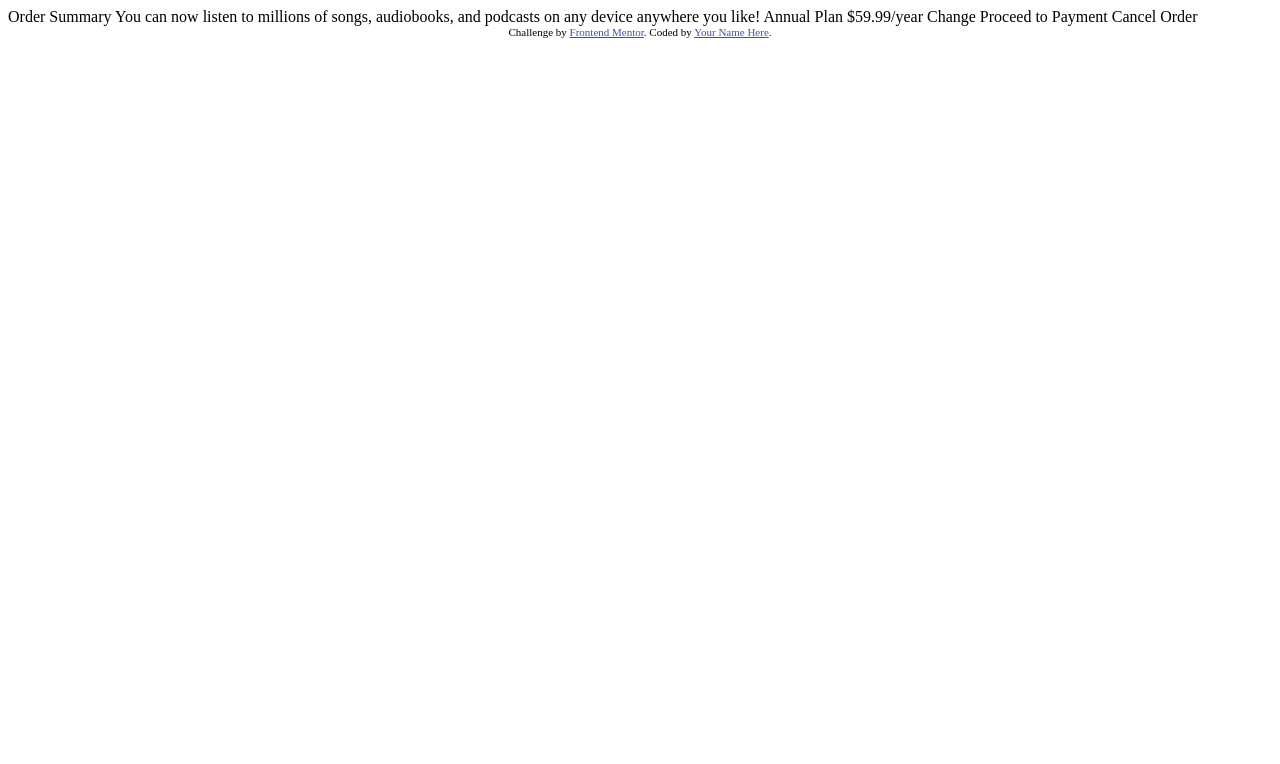
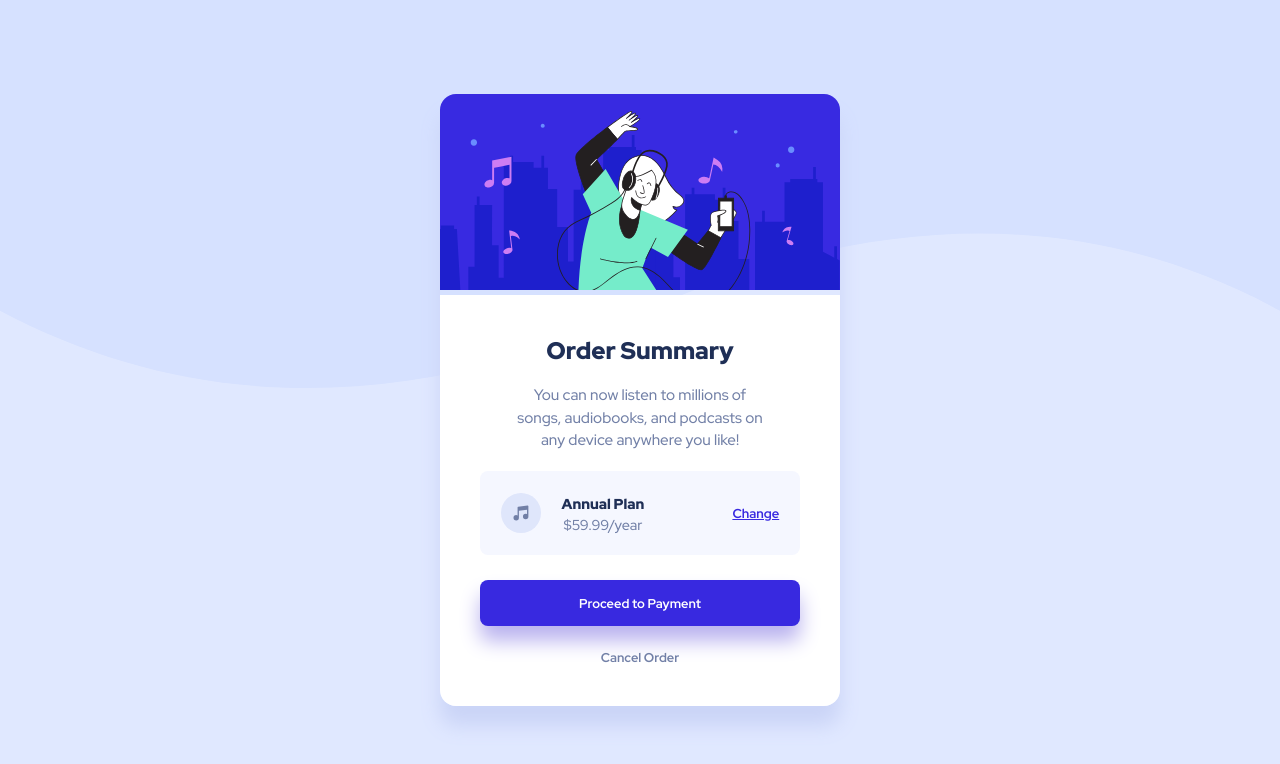
Before and after one commit to BeanyTheCoder/order-summary-component-main, a plain HTML site: page index.html in a window 1280 px wide. Drawn offline with Linux system fonts and the light colour scheme.

Commit message:
finished product

```diff
--- a/index.html
+++ b/index.html
@@ -1,37 +1,50 @@
 <!DOCTYPE html>
 <html lang="en">
-<head>
-  <meta charset="UTF-8">
-  <meta name="viewport" content="width=device-width, initial-scale=1.0"> <!-- displays site properly based on user's device -->
+  <head>
+    <meta charset="UTF-8" />
+    <meta name="viewport" content="width=device-width, initial-scale=1.0" />
 
-  <link rel="icon" type="image/png" sizes="32x32" href="./images/favicon-32x32.png">
+    <link
+      rel="icon"
+      type="image/png"
+      sizes="32x32"
+      href="./images/favicon-32x32.png" />
 
-  <title>Frontend Mentor | Order summary card</title>
+    <link rel="preconnect" href="https://fonts.googleapis.com" />
+    <link rel="preconnect" href="https://fonts.gstatic.com" crossorigin />
+    <link
+      href="https://fonts.googleapis.com/css2?family=Red+Hat+Display:wght@500;700;900&display=swap"
+      rel="stylesheet" />
 
-  <!-- Feel free to remove these styles or customise in your own stylesheet 👍 -->
-  <style>
-    .attribution { font-size: 11px; text-align: center; }
-    .attribution a { color: hsl(228, 45%, 44%); }
-  </style>
-</head>
-<body>
-
-  Order Summary
-
-  You can now listen to millions of songs, audiobooks, and podcasts on any
-  device anywhere you like!
-
-  Annual Plan
-  $59.99/year
-
-  Change
-
-  Proceed to Payment
-  Cancel Order
-
-  <div class="attribution">
-    Challenge by <a href="https://www.frontendmentor.io?ref=challenge" target="_blank">Frontend Mentor</a>.
-    Coded by <a href="#">Your Name Here</a>.
-  </div>
-</body>
+    <title>Frontend Mentor | Order summary card</title>
+    <link rel="stylesheet" href="style.css" />
+  </head>
+  <body>
+    <div class="card">
+      <section class="card__image">
+        <img src="./images/illustration-hero.svg" alt="" />
+      </section>
+      <section class="card__body">
+        <h1>Order Summary</h1>
+        <p>
+          You can now listen to millions of songs, audiobooks, and podcasts on
+          any device anywhere you like!
+        </p>
+        <div class="card__body__plans">
+          <div class="card__body__plans__plan">
+            <div class="card__body__plans__plan__main">
+              <img src="./images/icon-music.svg" alt="" />
+              <div>
+                <p>Annual Plan</p>
+                <span>$59.99/year</span>
+              </div>
+            </div>
+            <a href="#">Change</a>
+          </div>
+        </div>
+        <a href="#" class="card__body__ctaBtn">Proceed to Payment</a>
+        <a href="#" class="card__body__cancelBtn">Cancel Order</a>
+      </section>
+    </div>
+  </body>
 </html>
--- /dev/null
+++ b/style.css
@@ -0,0 +1,168 @@
+* {
+  margin: 0;
+  padding: 0;
+  box-sizing: border-box;
+  font-family: "Red Hat Display", sans-serif;
+}
+
+:root {
+  --pale-blue: hsl(225, 100%, 94%);
+  --bright-blue: hsl(245, 75%, 52%);
+  --light-bright-blue: hsl(245, 83%, 68%);
+  --very-pale-blue: hsl(225, 100%, 98%);
+  --white: hsl(0, 0%, 100%);
+  --desaturated-blue: hsl(224, 23%, 55%);
+  --dark-blue: hsl(223, 47%, 23%);
+
+  --card-border-radius: 16px;
+  --component-border-radius: 8px;
+
+  --card-shadow: 0 20px 20px hsl(227, 73%, 88%);
+  --button-shadow: 0 15px 20px hsl(247, 66%, 82%);
+
+  --heading-fs: 1.5rem;
+  --sub-heading-fs: 0.95rem;
+  --buttons-fs: 0.8rem;
+  --icon-padding: 1.3rem;
+}
+
+body {
+  background-color: var(--pale-blue);
+  background-image: url(./images/pattern-background-desktop.svg);
+  background-size: 100%;
+  background-repeat: no-repeat;
+  min-height: 100vh;
+  display: flex;
+  align-items: center;
+  justify-content: center;
+}
+
+.card {
+  display: flex;
+  flex-direction: column;
+  width: clamp(320px, 87.5%, 400px);
+  border-radius: var(--card-border-radius);
+  overflow: hidden;
+  box-shadow: var(--card-shadow);
+}
+
+.card__image img {
+  width: 100%;
+  height: 100%;
+}
+
+.card__body {
+  background-color: var(--white);
+  padding: 2.5rem;
+  text-align: center;
+}
+
+.card__body > h1 {
+  color: var(--dark-blue);
+  font-weight: 900;
+  font-size: var(--heading-fs);
+  margin-bottom: 0.75em;
+}
+
+.card__body > p {
+  color: var(--desaturated-blue);
+  font-size: var(--sub-heading-fs);
+  max-width: 25ch;
+  line-height: 150%;
+  margin: 0 auto 1.25em;
+}
+
+.card__body__plans {
+  display: flex;
+  flex-direction: column;
+  gap: 1em;
+  margin-bottom: 1.6em;
+}
+
+.card__body__plans__plan {
+  background-color: var(--very-pale-blue);
+  display: flex;
+  justify-content: space-between;
+  align-items: center;
+  padding: var(--icon-padding);
+  border-radius: var(--component-border-radius);
+  font-size: 0.9rem;
+}
+
+.card__body__plans__plan__main {
+  display: flex;
+  align-items: center;
+  gap: var(--icon-padding);
+}
+
+.card__body__plans__plan__main img {
+  width: 40px;
+}
+
+.card__body__plans__plan__main p {
+  color: var(--dark-blue);
+  line-height: 160%;
+  font-weight: 900;
+}
+
+.card__body__plans__plan__main span {
+  color: var(--desaturated-blue);
+}
+
+.card__body__plans__plan a {
+  color: var(--bright-blue);
+  text-decoration: underline;
+  font-size: 0.9em;
+  font-weight: 700;
+  &:hover {
+    color: var(--light-bright-blue);
+    text-decoration: none;
+  }
+}
+
+.card__body > a {
+  text-decoration: none;
+  display: block;
+  font-size: var(--buttons-fs);
+  font-weight: 700;
+}
+
+.card__body__ctaBtn {
+  background-color: var(--bright-blue);
+  border-radius: var(--component-border-radius);
+  color: var(--white);
+  padding: 1.1em;
+  box-shadow: var(--button-shadow);
+  transition: background-color 200ms;
+  &:hover {
+    background-color: var(--light-bright-blue);
+  }
+}
+
+.card__body__cancelBtn {
+  margin-top: 1.8em;
+  color: var(--desaturated-blue);
+  transition: color 200ms;
+  &:hover {
+    color: var(--dark-blue);
+  }
+}
+
+@media screen and (max-width: 400px) {
+  :root {
+    /* font-size: 14px; */
+    --icon-padding: 1.1rem;
+    --heading-fs: 1.4rem;
+    --sub-heading-fs: 1rem;
+    --card-border-radius: 24px;
+    --component-border-radius: 10px;
+  }
+
+  .card__body {
+    padding: 2rem 1.5rem;
+  }
+
+  .card__body__plans__plan__main img {
+    width: 50px;
+  }
+}
```
Also changed, not shown: readme-images/desktop.png (added), readme-images/mobile.png (added), 1 other file.
